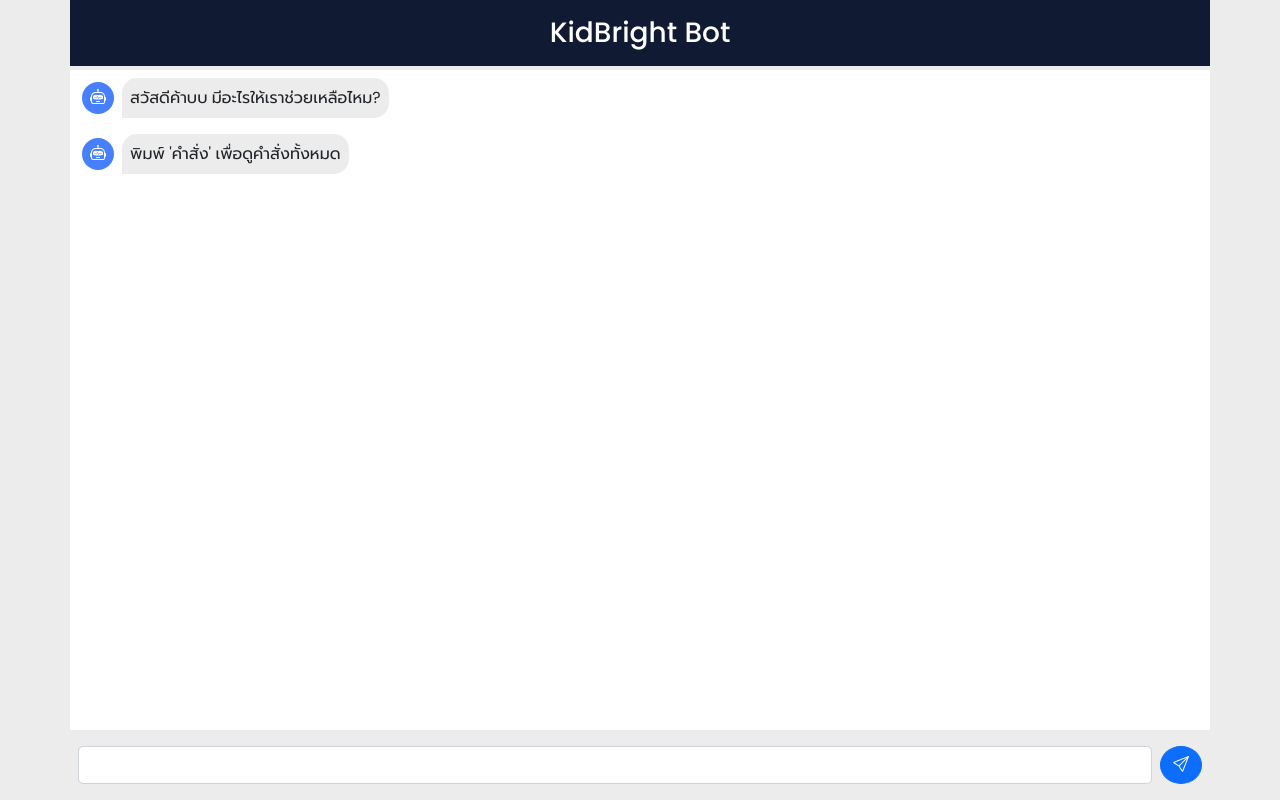
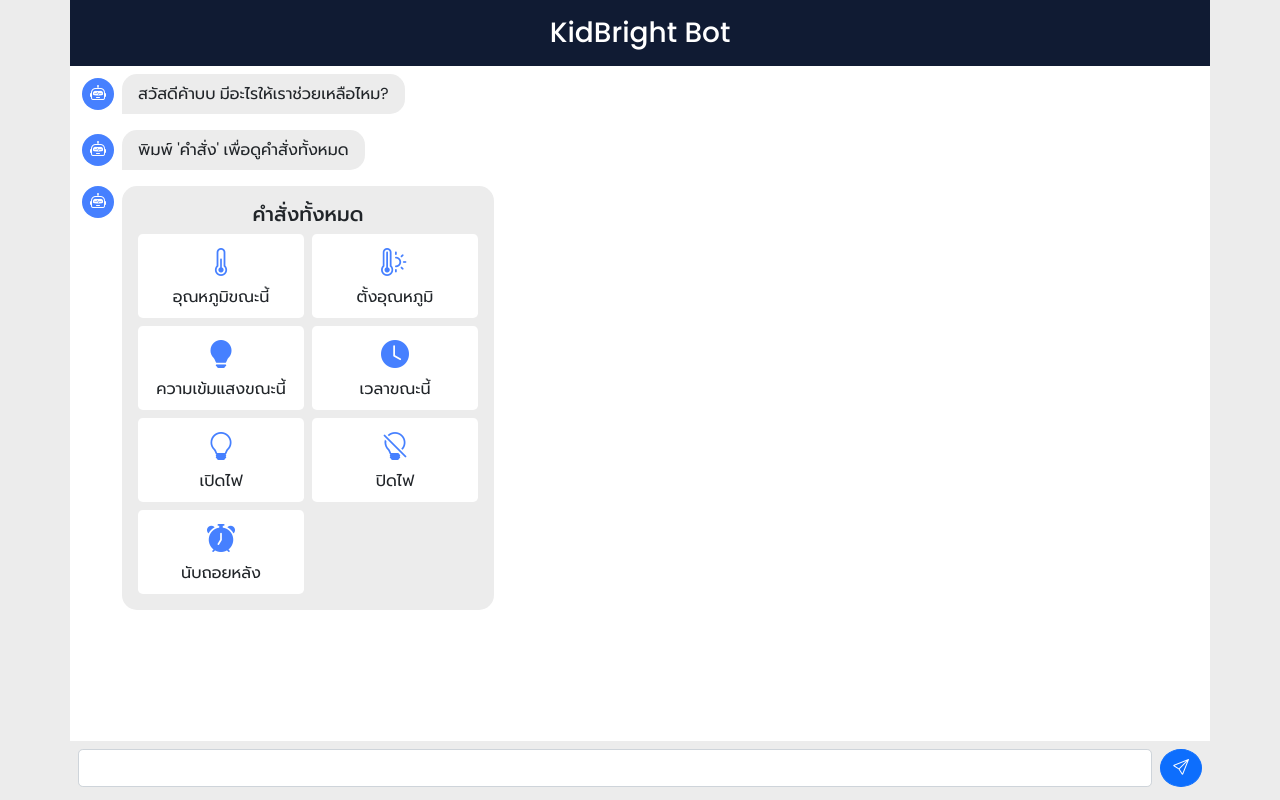
Before and after one commit to SupansaTan/chatbot-web, an Angular app: page / in a window 1280 px wide. Built offline with nearby package versions, Linux system fonts and the light colour scheme.

Commit message:
add command buttons card

```diff
--- a/src/app/app.component.scss
+++ b/src/app/app.component.scss
@@ -1,5 +1,5 @@
 .msg-wrapper {
   background-color: white;
-  height: calc(100% - 140px);
+  height: calc(100% - 125px);
   overflow-y: auto;
 }
--- a/src/app/components/message/message.component.html
+++ b/src/app/components/message/message.component.html
@@ -1,17 +1,37 @@
 <div *ngFor="let item of msg_list">
   <!-- bot -->
-  <div *ngIf="item.author == 'bot'" class="d-flex justify-content-start align-items-center py-2">
+  <div *ngIf="item.author == 'bot' && item.message != 'คำสั่ง'" class="d-flex justify-content-start align-items-center py-2">
     <div class="rounded-circle bg-blue me-2 px-2 py-1">
       <i class="bi bi-robot text-white"></i>
     </div>
-    <p class="mb-0 bg-lightGrey p-2 rounded-leftChat">{{ item.message }}</p>
+    <p class="mb-0 bg-lightGrey px-3 py-2 rounded-leftChat">{{ item.message }}</p>
+  </div>
+
+  <!-- bot: commands card -->
+  <div *ngIf="item.author == 'bot' && item.message == 'คำสั่ง'" class="d-flex justify-content-start align-items-start py-2">
+    <div class="rounded-circle bg-blue me-2 px-2 py-1">
+      <i class="bi bi-robot text-white"></i>
+    </div>
+
+    <div class="bg-lightGrey p-3 rounded-chat col-10 col-md-6 col-lg-4">
+      <h5 class="text-center">คำสั่งทั้งหมด</h5>
+
+      <div class="row row-cols-2 g-2">
+        <div *ngFor="let item of commands" class="col">
+          <button class="btn bg-white p-2 h-100 w-100 rounded-3" (click)="commandBtn(item.title)">
+            <i [ngClass]="'text-blue fs-3 bi ' + item.icon"></i>
+            <p class="mb-0">{{ item.title }}</p>
+          </button>
+        </div>
+      </div>
+    </div>
   </div>
 
   <!-- user -->
   <div *ngIf="item.author == 'user'" class="d-flex justify-content-end align-items-center py-2">
-    <p class="mb-0 me-2 bg-lightGrey p-2 rounded-rightChat">{{ item.message }}</p>
+    <p class="mb-0 me-2 bg-lightGrey px-3 py-2 rounded-rightChat">{{ item.message }}</p>
     <div class="rounded-circle bg-blue me-2 px-2 py-1">
-      <i class="bi bi-person-circle text-white rounded-rightChat"></i>
+      <i class="bi bi-person-fill text-white rounded-rightChat"></i>
     </div>
   </div>
 </div>
--- a/src/app/components/message/message.component.ts
+++ b/src/app/components/message/message.component.ts
@@ -1,8 +1,10 @@
 import { Component, OnInit, OnDestroy } from '@angular/core';
 import { Subscription } from 'rxjs';
 import { MessageService } from 'src/app/services/message.service';
+import { ChatService } from 'src/app/services/chat.service';
 import { RepollGetMessageService } from 'src/app/services/repoll-get-message.service';
 import { MessageModel } from '../../models/message.model';
+import { CommandModel, Commands } from 'src/app/constants/command';
 
 @Component({
   selector: 'app-message',
@@ -11,10 +13,12 @@
 })
 export class MessageComponent implements OnInit, OnDestroy  {
   private repollSubscription: Subscription = new Subscription;
+  commands: Array<CommandModel> = Commands;
   msg_list: Array<MessageModel> = []
 
   constructor(private repollGetMessageService: RepollGetMessageService,
-              private messageService: MessageService) { }
+              private messageService: MessageService,
+              private chatService: ChatService) { }
 
   ngOnInit(): void {
     this.fetchMessageList()
@@ -28,4 +32,8 @@
   fetchMessageList() {
     this.msg_list = this.messageService.getMessageList();
   }
+
+  commandBtn(cmd: string) {
+    this.chatService.findKeyword(cmd);
+  }
 }
--- /dev/null
+++ b/src/app/constants/command.ts
@@ -0,0 +1,35 @@
+export interface CommandModel {
+  title: string;
+  icon: string;
+}
+
+export let Commands = [
+  {
+    title: 'อุณหภูมิขณะนี้',
+    icon: 'bi-thermometer-half'
+  },
+  {
+    title: 'ตั้งอุณหภูมิ',
+    icon: 'bi-thermometer-sun'
+  },
+  {
+    title: 'ความเข้มแสงขณะนี้',
+    icon: 'bi-lightbulb-fill'
+  },
+  {
+    title: 'เวลาขณะนี้',
+    icon: 'bi-clock-fill'
+  },
+  {
+    title: 'เปิดไฟ',
+    icon: 'bi-lightbulb'
+  },
+  {
+    title: 'ปิดไฟ',
+    icon: 'bi-lightbulb-off'
+  },
+  {
+    title: 'นับถอยหลัง',
+    icon: 'bi-alarm-fill'
+  }
+]
--- a/src/app/scss/_colors.scss
+++ b/src/app/scss/_colors.scss
@@ -11,3 +11,9 @@
     background-color: $light-gray;
   }
 }
+
+.text {
+  &-blue {
+    color: $blue;
+  }
+}
--- a/src/app/scss/base.scss
+++ b/src/app/scss/base.scss
@@ -13,4 +13,8 @@
     border-bottom-right-radius: 0;
     border-bottom-left-radius: 15px;
   }
+
+  &-chat {
+    border-radius: 15px;
+  }
 }
--- a/src/app/services/chat.service.ts
+++ b/src/app/services/chat.service.ts
@@ -17,7 +17,7 @@
   constructor(private kidBrightService: KidBrightService,
               private messageService: MessageService,
               private repollGetMessageService: RepollGetMessageService) {
-    this.keyword = ['คำสั่ง','ตั้งอุณหภูมิ', 'อุณหภูมิขณะนี้', 'เปิดไฟ', 'ปิดไฟ', 'ความเข้มแสงขณะนี้', 'นับถอยหลัง', 'เวลา']
+    this.keyword = ['คำสั่ง','ตั้งอุณหภูมิ', 'อุณหภูมิขณะนี้', 'เปิดไฟ', 'ปิดไฟ', 'ความเข้มแสงขณะนี้', 'นับถอยหลัง', 'เวลาขณะนี้']
   }
 
   findKeyword(chatInput: string) {
@@ -25,7 +25,7 @@
 
     if(this.keyword.some(key => chatInput.includes(key))) {
       if(chatInput.includes('คำสั่ง')) {
-        this.messageService.setMessage('bot', "ตั้งอุณหภูมิ อุณหภูมิขณะนี้ เปิดไฟ ปิดไฟ ความเข้มแสงขณะนี้ นับถอยหลัง เวลา")
+        this.messageService.setMessage('bot', "คำสั่ง")
         this.repollGetMessageService.notify()
       }
       else if(chatInput.includes('อุณหภูมิขณะนี้')) {
@@ -45,7 +45,7 @@
       else if(chatInput.includes('นับถอยหลัง')) {
         return this.setTimer()
       }
-      else if(chatInput.includes('เวลา')) {
+      else if(chatInput.includes('เวลาขณะนี้')) {
         return this.getDateTime()
       }
     }
--- a/src/app/services/message.service.ts
+++ b/src/app/services/message.service.ts
@@ -16,6 +16,10 @@
       author: 'bot',
       message: "พิมพ์ 'คำสั่ง' เพื่อดูคำสั่งทั้งหมด"
     })
+    this.msg_list.push({
+      author: 'bot',
+      message: "คำสั่ง"
+    })
   }
 
   getMessageList(): Array<MessageModel> {
```
